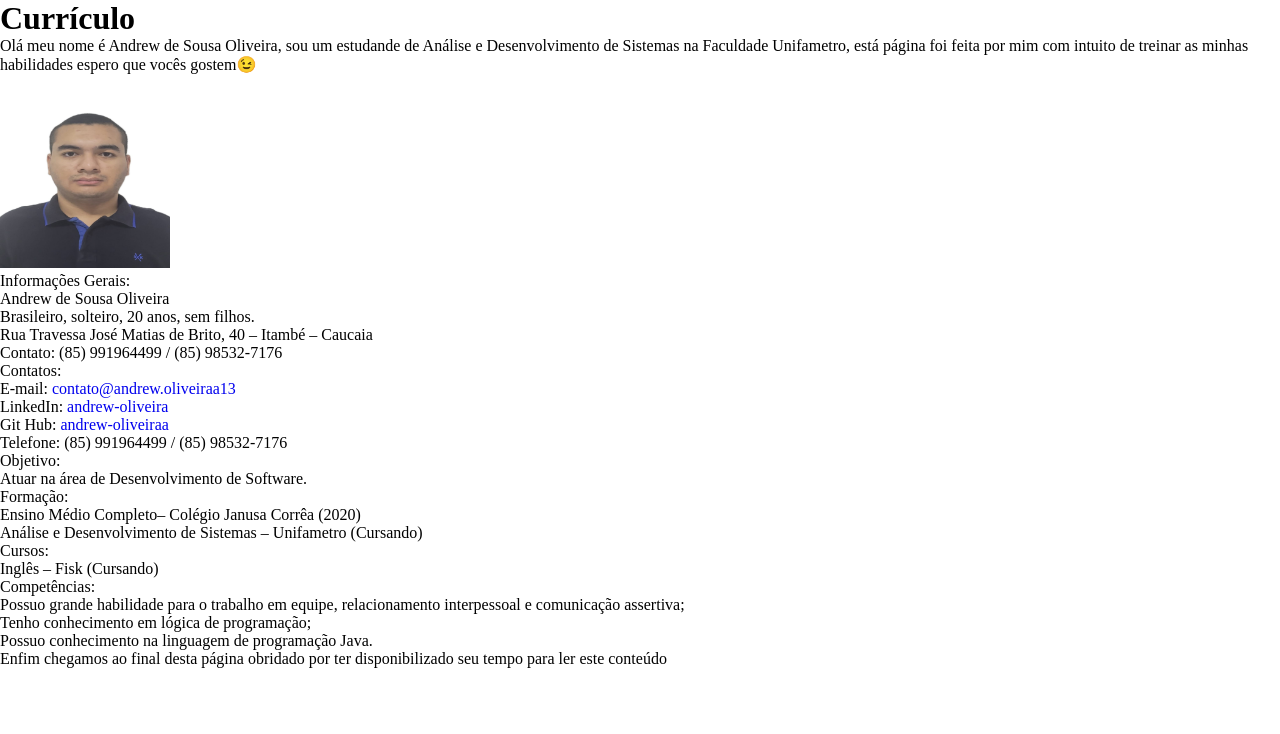
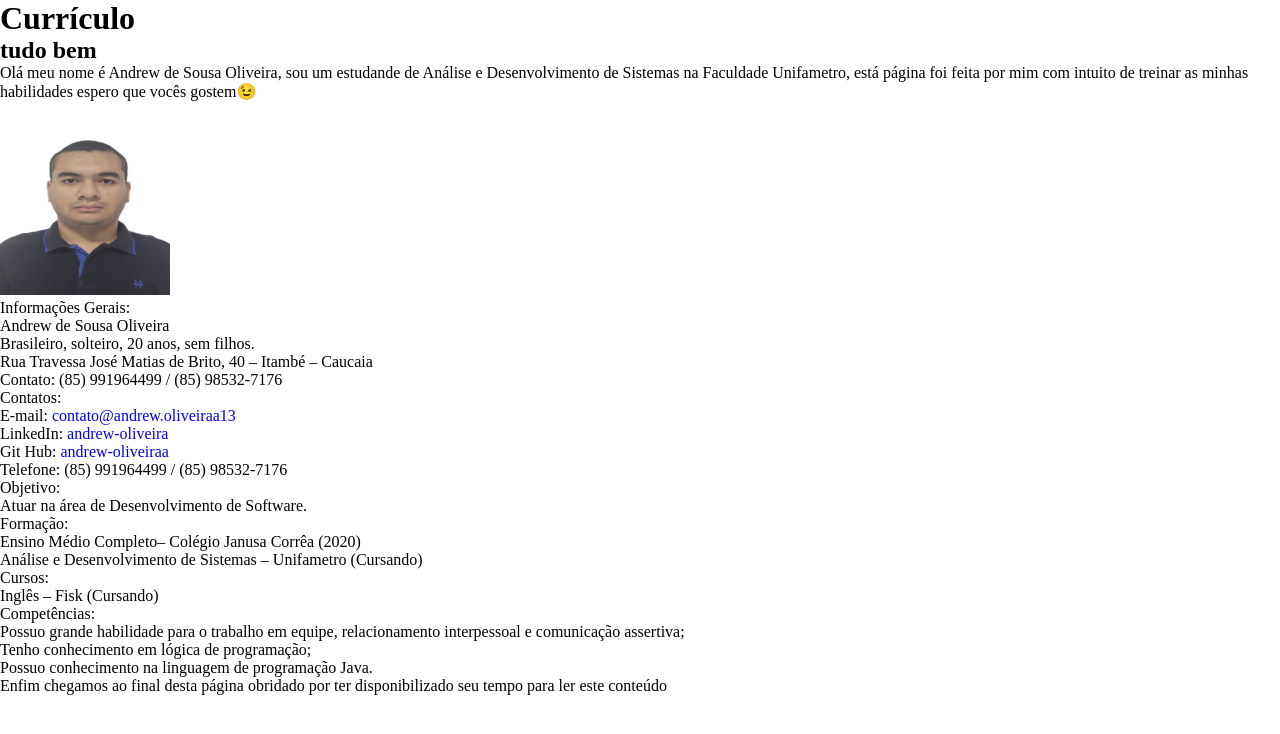
Before and after one commit to Andrew-Oliveiraa/Estudo-html, a plain HTML site: page index.html in a window 1280 px wide. Drawn offline with Linux system fonts and the light colour scheme; a web font is replaced by a local one.

Commit message:
segundo commit

```diff
--- a/index.html
+++ b/index.html
@@ -10,6 +10,7 @@
 
     <header>
         <h1>Currículo</h1>
+        <h2>tudo bem</h2>
     </header>
 
     <main>
```
